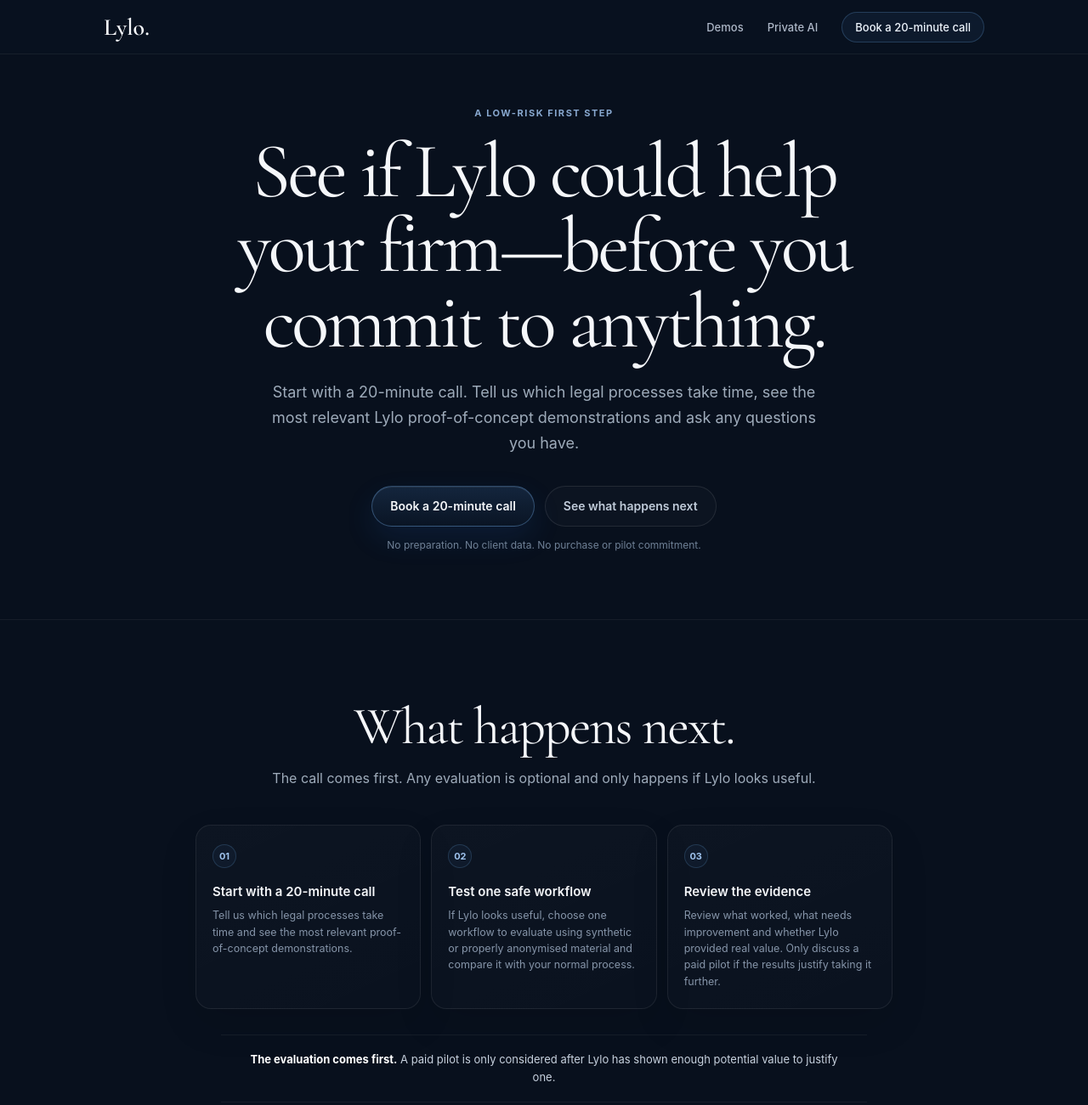
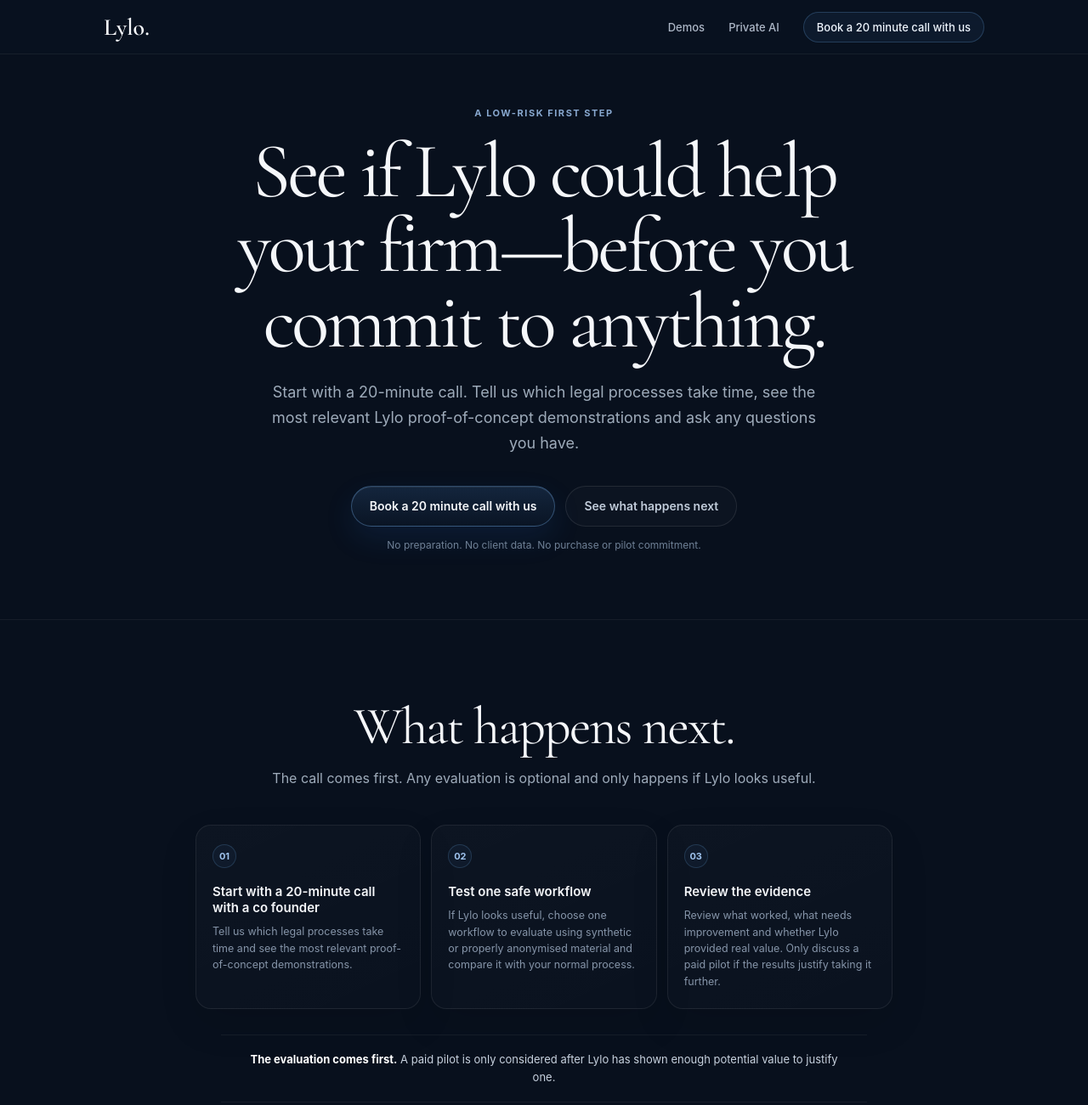
Before and after one commit to josh0272/lylov2, a plain HTML site: page static/founding-pilot.html in a window 1280 px wide. Shown: the top 1301 px of the page at 85% size. Drawn offline with nearby package versions, Linux system fonts and the light colour scheme.

Commit message:
Align call page CTA and first-step wording

```diff
--- a/static/founding-pilot.html
+++ b/static/founding-pilot.html
@@ -26,7 +26,7 @@
     <nav class="desktop-nav" aria-label="Primary">
       <a href="/preview#demos">Demos</a>
       <a href="/preview#privacy">Private AI</a>
-      <a class="pilot" href="#book">Book a 20-minute call</a>
+      <a class="pilot" href="#book">Book a 20 minute call with us</a>
     </nav>
     <button class="menu-button" id="menuButton" type="button" aria-label="Open menu" aria-expanded="false"><span></span><span></span><span></span></button>
   </div>
@@ -35,7 +35,7 @@
   <a href="/preview#sra-warning">SRA warning</a>
   <a href="/preview#demos">Demos</a>
   <a href="/preview#privacy">Private AI</a>
-  <a href="#book">Book a 20-minute call</a>
+  <a href="#book">Book a 20 minute call with us</a>
 </nav>
 <main>
 <section class="hero" id="top">
@@ -44,7 +44,7 @@
     <h1>See if Lylo could help your firm—before you commit to anything.</h1>
     <p>Start with a 20-minute call. Tell us which legal processes take time, see the most relevant Lylo proof-of-concept demonstrations and ask any questions you have.</p>
     <div class="hero-actions">
-      <a class="primary" href="#book">Book a 20-minute call</a>
+      <a class="primary" href="#book">Book a 20 minute call with us</a>
       <a class="secondary" href="#how-it-works">See what happens next</a>
     </div>
     <div class="hero-note">No preparation. No client data. No purchase or pilot commitment.</div>
@@ -57,7 +57,7 @@
       <p>The call comes first. Any evaluation is optional and only happens if Lylo looks useful.</p>
     </div>
     <div class="steps">
-      <article class="step"><div class="step-no">01</div><h3>Start with a 20-minute call</h3><p>Tell us which legal processes take time and see the most relevant proof-of-concept demonstrations.</p></article>
+      <article class="step"><div class="step-no">01</div><h3>Start with a 20-minute call with a co founder</h3><p>Tell us which legal processes take time and see the most relevant proof-of-concept demonstrations.</p></article>
       <article class="step"><div class="step-no">02</div><h3>Test one safe workflow</h3><p>If Lylo looks useful, choose one workflow to evaluate using synthetic or properly anonymised material and compare it with your normal process.</p></article>
       <article class="step"><div class="step-no">03</div><h3>Review the evidence</h3><p>Review what worked, what needs improvement and whether Lylo provided real value. Only discuss a paid pilot if the results justify taking it further.</p></article>
     </div>
```
